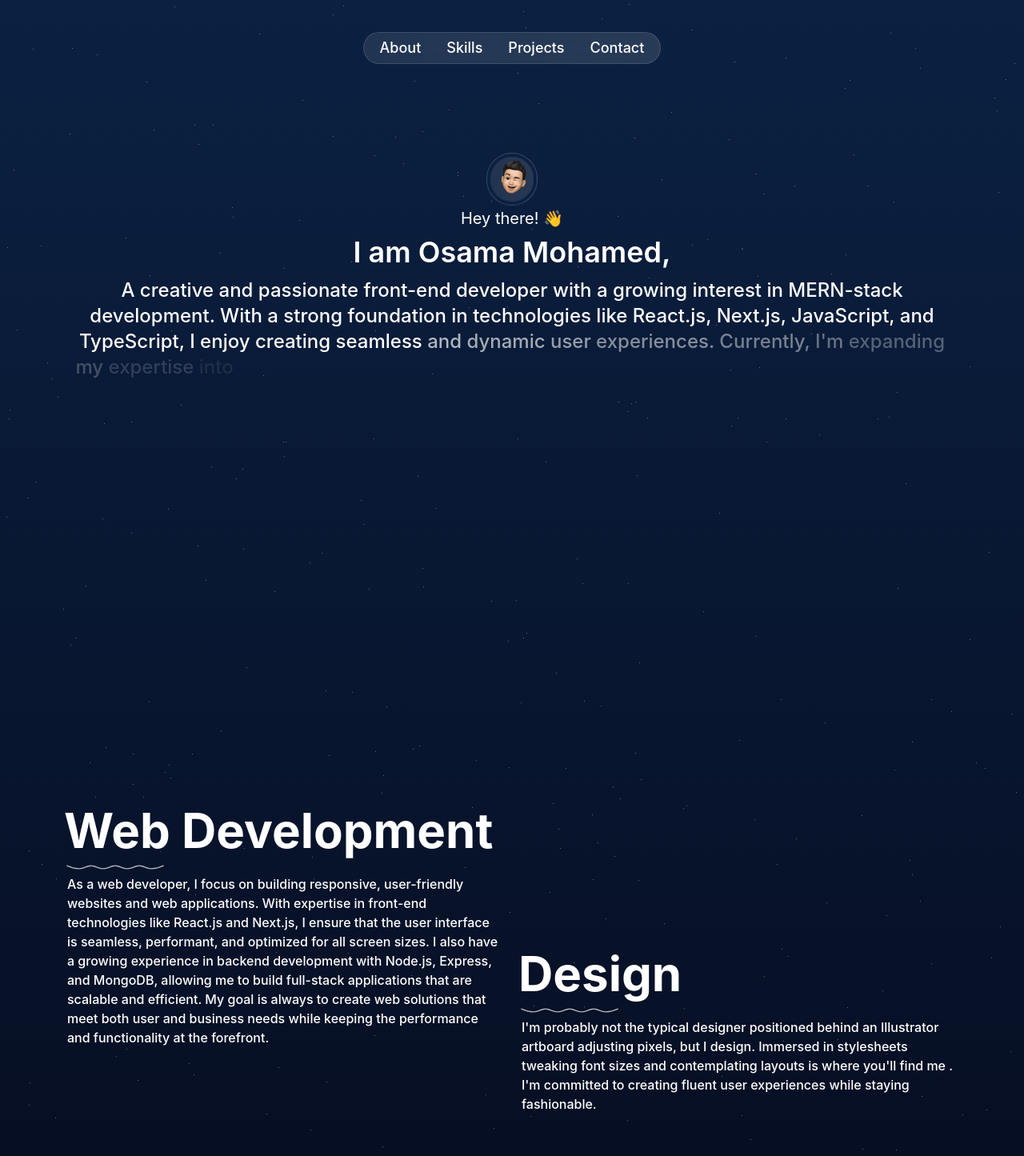
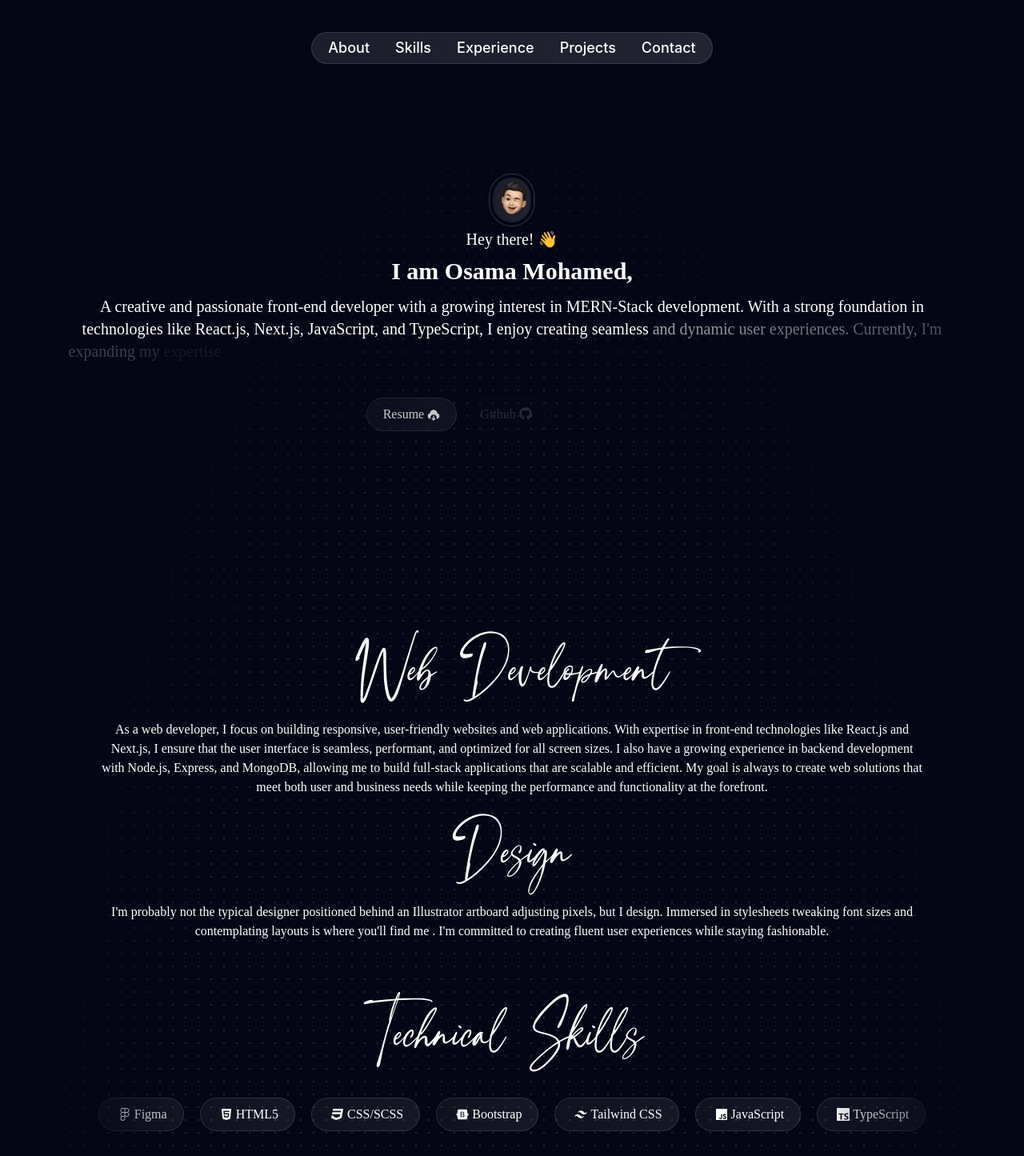
Before and after one commit to Os1907/osama.div, a Next.js app: page / in a window 1280 px wide. Shown: the top 1445 px of the page at 80% size. Built offline with nearby package versions, Linux system fonts and the light colour scheme.

Commit message:
style:new Ui

```diff
--- /dev/null
+++ b/src/app/Components/Common/Dots/Dots.tsx
@@ -0,0 +1,12 @@
+import React from 'react'
+
+function Dots() {
+  return (
+    <>
+     <div className="absolute opacity-15 h-full w-full bg-[radial-gradient(#e5e7eb_1px,transparent_1px)] [background-size:16px_16px] [mask-image:radial-gradient(ellipse_50%_50%_at_50%_50%,#000_70%,transparent_100%)]"/>
+
+    </>
+  )
+}
+
+export default Dots
--- a/src/app/Components/Hero/Hero.tsx
+++ b/src/app/Components/Hero/Hero.tsx
@@ -9,47 +9,50 @@ import Image from 'next/image'
 const Hero = () => {
   const greeting = 'Hey there! 👋'
   const titleOne = 'I am  Osama Mohamed,'
-  const titleTwo = `A creative and passionate front-end developer with a growing interest in MERN-stack development.
+  const titleTwo = `A creative and passionate front-end developer with a growing interest in MERN-Stack development.
             With a strong foundation in technologies like React.js, Next.js, JavaScript, and TypeScript, I enjoy creating seamless
             and dynamic user experiences. Currently, I'm expanding my expertise into backend development, focusing on Node.js, Express,
             and MongoDB as I work towards becoming a proficient MERN stack developer.`
   const buttons = [
     {
-      tag: <a href="/Osama_Mohamed.pdf" download> Resume <RiDownloadCloud2Fill className='text-white inline ' /> </a>,
-      time: 95
+      tag: <a href="/Osama_Mohamed.pdf" download> Resume <RiDownloadCloud2Fill className='text-white inline handFont' /> </a>,
+      time: 50
     },
     {
       tag: <Link target='_blank' href={'https://github.com/Os1907/'}>
         Github
         <FaGithub className='text-white inline mx-1 mb-1 ' />
       </Link>,
-      time: 100
+      time: 60
     },
     {
       tag: <Link target='_blank' href={'https://www.linkedin.com/in/osama-mohammed-702a0329b/'}>
         LinkedIn
         <FaLinkedin className='text-white inline mx-1 mb-1 ' />
       </Link>,
-      time: 105
+      time: 65
     },
 
   ]
   return (
     <>
-      <div id='About' className=' grid grid-cols-2 mx-4 lg:mx-20   '>
+      <div id='About' className=' grid grid-cols-2 mx-4 lg:mx-20  overflow-hidden relative   '>
 
         <div className="col-span-2  text-white flex flex-col justify-center items-center min-h-screen relative ">
           <div className='relative w-auto'>
 
-          <TextAnimation Class=" mb-2  mt-10 text-sm md:text-base lg:text-xl  " text={greeting} />
+          {/* <TextAnimation Class=" mb-2  mt-10 text-sm md:text-base lg:text-xl  " text={greeting} /> */}
+          <p className={`handFont mb-2  mt-10 text-sm md:text-base lg:text-xl  `}>
+          {greeting}
+          </p>
           <div className="absolute -top-7 left-1/2 -translate-x-1/2 bg-stone-100/5  backdrop-blur   rounded-full   border border-[#ffffff1f] animate-border bg-gradient-to-r from-stone-100/5  via-stone-100/10  to-main2 bg-[length:400%_400%]">
-      <Image src="/me.png" alt="me" width={300} height={300} className='h-16 w-22 object-cover rounded-full border-2 lg:border-4 border-main2' />
+      <Image src="/me.png" alt="me" width={300} height={300} className='h-16 w-22 object-cover rounded-full border-2 lg:border-4 border-main' />
 
     </div>
           </div>
-          <TextAnimation Class="text-2xl lg:text-4xl font-semibold text-center mb-2 lg:mb-3" text={titleOne} />
-          <TextAnimation Class="text-base lg:text-2xl font-medium text-center" text={titleTwo} />
-          <div className='flex justify-center gap-x-2 flex-wrap '>
+          <TextAnimation Class="text-xl lg:text-3xl font-semibold text-center mb-2 lg:mb-3 handFont" text={titleOne} />
+          <TextAnimation Class="text-base lg:text-xl font-medium text-center handFont" text={titleTwo} />
+          <div className='flex justify-center gap-x-2 flex-wrap handFont '>
             {
               buttons.map((el) => <ButtonAnimation key={`buttonAnimation+${el.time}`} time={el.time}>
                 {el.tag}
--- a/src/app/Components/Navbar/Navbar.tsx
+++ b/src/app/Components/Navbar/Navbar.tsx
@@ -2,7 +2,7 @@ import Link from 'next/link';
 import React from 'react'
 
 const Navbar = () => {
-    const links= ["About","Skills", "Projects",  "Contact"];
+    const links= ["About","Skills" ,"Experience", "Projects",  "Contact"];
   return (
     <>
     <nav className=' fixed top-10 w-full z-50 '>
--- a/src/app/Components/Projects/Projects.tsx
+++ b/src/app/Components/Projects/Projects.tsx
@@ -7,6 +7,7 @@ import { Stars } from '../Stars/stars'
 import TextAnimation from '../TextAnimation/TextAnimation'
 import UnderLine from '../StylesComponents/UnderLine'
 import InViewAnimation from '../InViewAnimation/InViewAnimation'
+import HandTitle from '../StylesComponents/HandTitle'
 
 
 const Projects = () => {
@@ -15,9 +16,12 @@ const Projects = () => {
       <InViewAnimation dir="200%">
 
     <section id='Projects' className='relative pb-64'>
-    <TextAnimation Class="text-4xl lg:text-6xl font-bold text-center  mb-1 text-white uppercase" text={"Projects"} />
-    <UnderLine />
-      <Stars/>
+    {/* <TextAnimation Class="text-4xl lg:text-6xl font-bold text-center  mb-1 text-white uppercase" text={"Projects"} /> */}
+      <div className='mt-20 mb-10'>
+
+                <HandTitle title={"Projects"} />
+                </div>
+      {/* <Stars/> */}
       <div className=' lg:mx-20 mx-4  flex flex-col items-center gap-y-5 mt-5   '>
         {
           projects.map((project, index) => (
--- /dev/null
+++ b/src/app/Components/StylesComponents/HandTitle.tsx
@@ -0,0 +1,12 @@
+'use client'
+import localFont from 'next/font/local';
+export const indieFlower = localFont({
+  src: '../../../../public/Fonts/Priestacy.otf',
+  display: 'swap',
+  variable: '--font-indie-flower',
+});
+export default  function HandTitle({title}: {title: string}) {
+    return <h2 className={`${indieFlower.className}  text-6xl text-center text-white`}>
+      {title}
+    </h2>
+  }
--- a/src/app/Components/TechAnimation/TechAnimation.tsx
+++ b/src/app/Components/TechAnimation/TechAnimation.tsx
@@ -35,7 +35,7 @@ const TechAnimation = () => {
             >
                 { technicalSkills.toSpliced(8).map((tech, index) => (
                     <div key={index}>
-                    <p  className='bbg-stone-100/5 text-[12px] md:text-sm lg:text-base font-medium backdrop-blur  w-auto rounded-full  flex items-center  border border-[#ffffff1f] animate-border bg-gradient-to-r from-stone-100/5  via-stone-100/10  to-main2 bg-[length:400%_400%] px-3 lg:px-5 my-4 py-1 lg:py-2 text-white'>
+                    <p  className='bbg-stone-100/5 handFont text-[12px] md:text-sm lg:text-base font-medium backdrop-blur  w-auto rounded-full  flex items-center  border border-[#ffffff1f] animate-border bg-gradient-to-r from-stone-100/5  via-stone-100/10  to-main2 bg-[length:400%_400%] px-3 lg:px-5 my-4 py-1 lg:py-2 text-white'>
                     <span className=" mx-1">
 
                         {tech.icon}
--- a/src/app/Components/WhatIdo/WhatIdo.tsx
+++ b/src/app/Components/WhatIdo/WhatIdo.tsx
@@ -4,7 +4,30 @@ import UnderLine from '../StylesComponents/UnderLine'
 import { FaCode } from 'react-icons/fa'
 import { SiAdobeindesign } from 'react-icons/si'
 import { useInView } from 'framer-motion'
+import HandTitle from '../StylesComponents/HandTitle'
 
+
+const services:Array<{id:string,title:string,text:string,icon:React.ReactNode}> = [
+  {
+    id: "service1",
+    title: 'Web Development',
+    text: `As a web developer, I focus on building responsive, user-friendly websites and web applications. With expertise in front-end
+            technologies like React.js and Next.js, I ensure that the user interface is seamless, performant, and optimized for all screen
+            sizes. I also have a growing experience in backend development with Node.js, Express, and MongoDB, allowing me to build full-stack
+            applications that are scalable and efficient. My goal is always to create web solutions that meet both user and business needs
+            while keeping the performance and functionality at the forefront.`,
+    icon: <FaCode />
+  },
+  {
+    id: "service2",
+    title: 'Design',
+    text: `I'm probably not the typical designer positioned behind an Illustrator artboard adjusting pixels, but I design.
+            Immersed in stylesheets tweaking font sizes and contemplating layouts is where you'll find me .
+            I'm committed to creating fluent user experiences while staying fashionable.`,
+    icon: <SiAdobeindesign />
+  },
+
+]
 
 function Section({ children }: { children: React.ReactNode }) {
   const ref = useRef(null);
@@ -58,40 +81,35 @@ const Text=({title,text}:{title:string,text:string})=>{
  )
 }
 const WhatIdo = () => {
-  const services = [
-    {
-      id: "service1",
-      title: 'Web Development',
-      text: `As a web developer, I focus on building responsive, user-friendly websites and web applications. With expertise in front-end
-              technologies like React.js and Next.js, I ensure that the user interface is seamless, performant, and optimized for all screen
-              sizes. I also have a growing experience in backend development with Node.js, Express, and MongoDB, allowing me to build full-stack
-              applications that are scalable and efficient. My goal is always to create web solutions that meet both user and business needs
-              while keeping the performance and functionality at the forefront.`,
-      icon: <FaCode />
-    },
-    {
-      id: "service2",
-      title: 'Design',
-      text: `I'm probably not the typical designer positioned behind an Illustrator artboard adjusting pixels, but I design.
-              Immersed in stylesheets tweaking font sizes and contemplating layouts is where you'll find me .
-              I'm committed to creating fluent user experiences while staying fashionable.`,
-      icon: <SiAdobeindesign />
-    },
 
-  ]
   return (
     <>
-      <section id='Skills' className='mx-4 lg:mx-20 min-h-screen m t-4 lg:m t-10 overflow-hidden flex items-center'>
+      <section id='Skills' className='mx-4 lg:mx-20  '>
 
 
-        <div className='flex justify-center   gap-4  my-5 lg:flex-row flex-col   '>
-          {
+        <div className='flex justify-center   gap-y-8    flex-col  w-full  '>
+          {/* {
             services.map((el, i) => <div key={el.id} className={` min-h-max flex-1  lg:min-h-96 flex ${i % 2 === 0 ? "items-start" : "items-end"}  `}>
                {i % 2 === 0 ?
                 <Section><Text title={el.title} text={el.text} /> </Section>
                 :
                  <SectionLeft><Text title={el.title} text={el.text} /> </SectionLeft>
                   }
+
+            </div>
+            )
+          } */}
+          {
+            services.map((el, i) => <div key={el.id} className={`  flex-1 px-10  flex flex-col  text-white    `}>
+               {/* {i % 2 === 0 ?
+                <Section><Text title={el.title} text={el.text} /> </Section>
+                :
+                 <SectionLeft><Text title={el.title} text={el.text} /> </SectionLeft>
+                  } */}
+                  <HandTitle title={el.title}/>
+                  <p className={`handFont  text-[12px] md:text-sm lg:text-base  mx-1 mt-10 text-center  `}>
+                    {el.text}
+                  </p>
 
             </div>
             )
@@ -102,6 +120,8 @@ const WhatIdo = () => {
       </section>
     </>
   )
+
+
 }
 
 export default WhatIdo
--- a/src/app/Styles/globals.css
+++ b/src/app/Styles/globals.css
@@ -10,6 +10,14 @@ body{
   font-family: "Inter", sans-serif;
 
 }
+:root {
+  --font-indie-flower: 'Indie Flower', cursive;
+}
+
+.handFont {
+  font-family: var(--font-indie-flower);
+}
+
 
 body {
   --sb-track-color: #040615;
--- a/src/app/layout.tsx
+++ b/src/app/layout.tsx
@@ -4,7 +4,7 @@ import "./Styles/background.css"
 
 
 export const metadata: Metadata = {
-  title: "Osama.dev",
+  title: "Osama Mohamed",
   description: "Front End Developer",
 };
 
--- a/src/app/page.tsx
+++ b/src/app/page.tsx
@@ -10,20 +10,28 @@ import TextAnimation from "./Components/TextAnimation/TextAnimation";
 import InViewAnimation from "./Components/InViewAnimation/InViewAnimation";
 import Projects from "./Components/Projects/Projects";
 import Contact from "./Components/Contact/Contact";
+import Dots from "./Components/Common/Dots/Dots";
+import HandTitle from "./Components/StylesComponents/HandTitle";
 
 export default function Home() {
   return (
-    <main className="bg-gradient-to-b from-main2 via-main  to-main min-h-screen w-full relative ">
-      <Stars />
+    <main className="bg-main gradient-to-b from- main via- main  to- main2 min-h-screen w-full relative ">
+      {/* <Stars /> */}
+      <Dots/>
+
       <Navbar />
       <Hero />
       <WhatIdo />
       <InViewAnimation dir="-200%">
-        <div className='min-h-screen flex flex-col justify-center '>
+        <div className=' flex flex-col justify-center '>
           <div>
 
-            <TextAnimation Class="text-4xl lg:text-6xl font-bold text-center  mb-1 text-white uppercase" text={"Technical Skills"} />
-            <UnderLine />
+            {/* <TextAnimation Class="text-4xl lg:text-6xl font-bold text-center  mb-1 text-white uppercase" text={"Technical Skills"} />
+            <UnderLine /> */}
+            <div className='mt-20 mb-10'>
+
+            <HandTitle title={"Technical Skills"} />
+            </div>
             <TechAnimation />
           </div>
 
```
Also changed, not shown: public/Fonts/Priestacy.otf (added).
